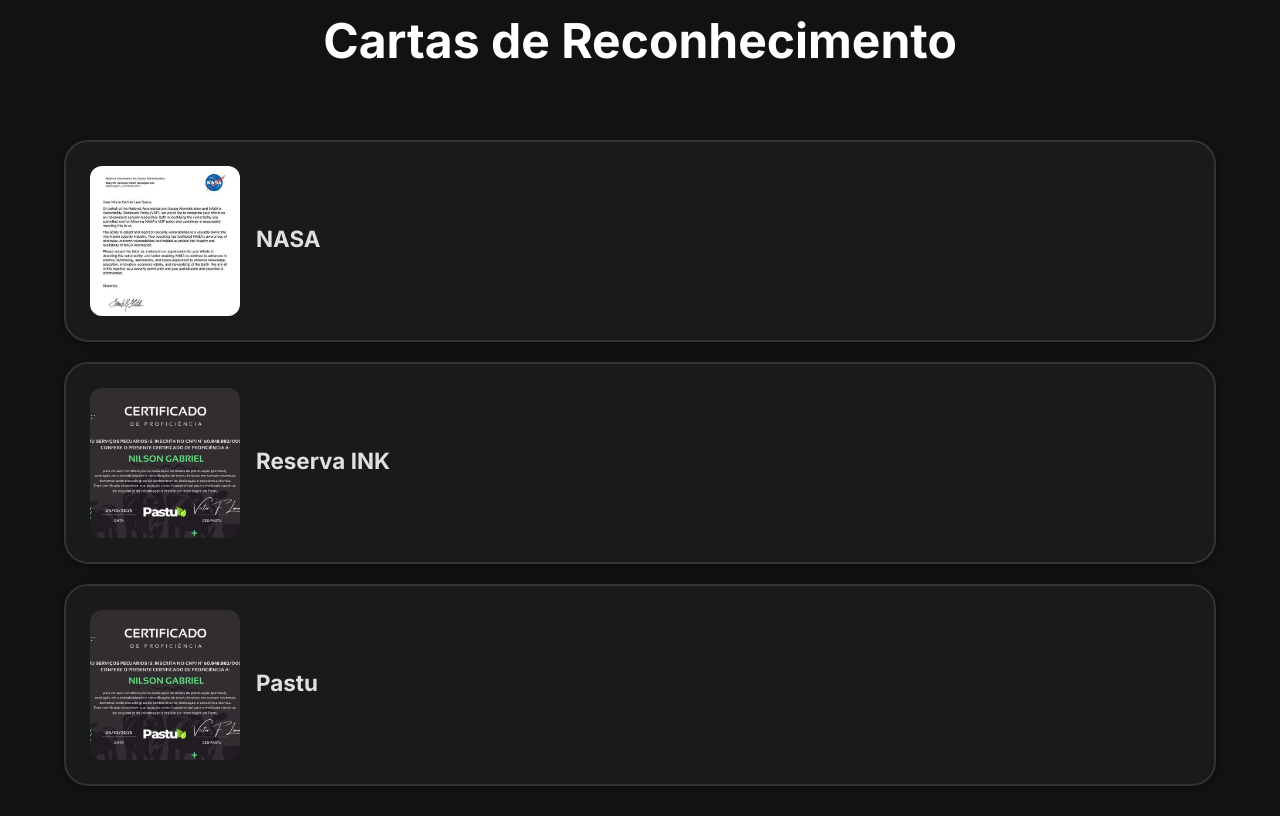
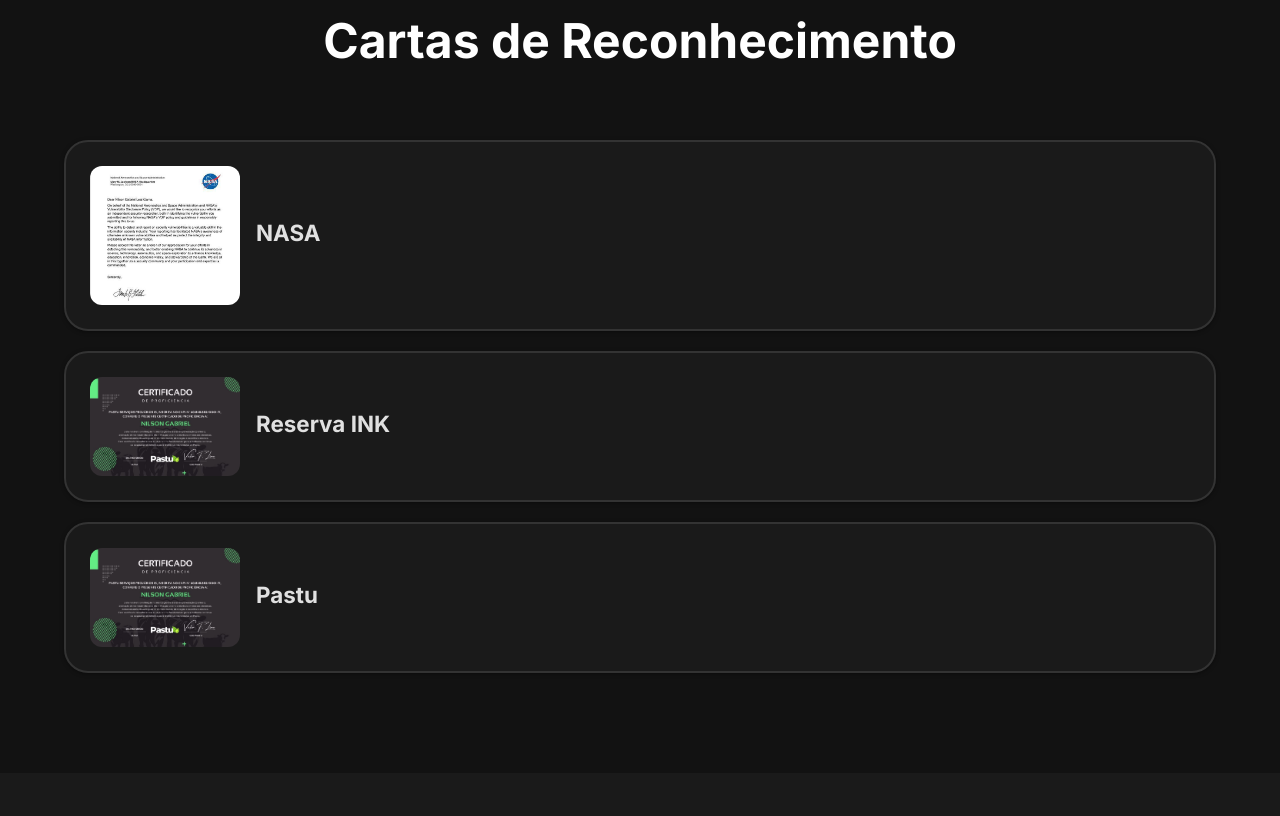
Before and after one commit to KushssK/Portif-lio-Snillx, a website: page public/index.html in a window 1280 px wide. Shown: the part 3844-4660 px from the top of the page. Drawn offline with Linux system fonts and the light colour scheme.

Commit message:
Responsivo

```diff
--- a/public/styles.css
+++ b/public/styles.css
@@ -17,6 +17,7 @@
     --shadow-hover: 0 2px 8px rgba(0,0,0,0.5);
     --transition-speed: 0.2s;
 }
+
 body {
     font-family: 'Inter', -apple-system, BlinkMacSystemFont, 'Segoe UI', Roboto, sans-serif;
     line-height: 1.6;
@@ -24,11 +25,13 @@
     background-color: var(--background-color);
     font-size: 16px;
 }
+
 .container {
     max-width: 1200px;
     margin: 0 auto;
     padding: 0 24px;
 }
+
 .navbar {
     position: fixed;
     top: 0;
@@ -83,6 +86,7 @@
     background: var(--accent-color);
     transition: width var(--transition-speed) ease-in-out;
 }
+
 .hero {
     min-height: 100vh;
     display: flex;
@@ -138,9 +142,11 @@
 .contact-section {
     padding: 100px 0;
 }
+
 .hall-of-fame-section {
     padding: 60px 0;
 }
+
 .timeline-item,
 .cert-card,
 .skill-card,
@@ -209,10 +215,12 @@
     position: absolute;
     left: 0;
 }
+
 .skill-card,
 .achievement-card {
     margin-bottom: 32px;
 }
+
 .certifications-grid {
     display: flex;
     flex-direction: column;
@@ -223,11 +231,13 @@
     display: flex;
     align-items: center;
     gap: 16px;
+    flex-wrap: wrap;
 }
 
 .cert-card-horizontal img.rec-image {
-    width: 150px;
-    height: 150px;
+    width: 100%;
+    max-width: 150px;
+    height: auto;
     object-fit: cover;
     border-radius: 12px;
     flex-shrink: 0;
@@ -240,6 +250,7 @@
 
 .cert-card-horizontal .cert-text {
     flex: 1;
+    min-width: 200px;
 }
 
 .cert-card-horizontal .cert-text h3 {
@@ -253,6 +264,7 @@
     line-height: 1.5;
     color: var(--text-light);
 }
+
 .contact-section {
     background: #1a1a1a;
 }
@@ -293,6 +305,7 @@
     font-size: 14px;
     color: var(--text-light);
 }
+
 .footer {
     background: #121212;
     color: var(--primary-color);
@@ -304,6 +317,8 @@
 .footer:hover {
     transform: translateY(-2px);
 }
+
+/* 📱 Responsividade */
 @media (max-width: 768px) {
     .cert-card-horizontal {
         flex-direction: column;
@@ -312,6 +327,7 @@
     }
 
     .cert-card-horizontal img.rec-image {
+        max-width: 100%;
         width: 100%;
         height: auto;
         margin-bottom: 12px;
```
